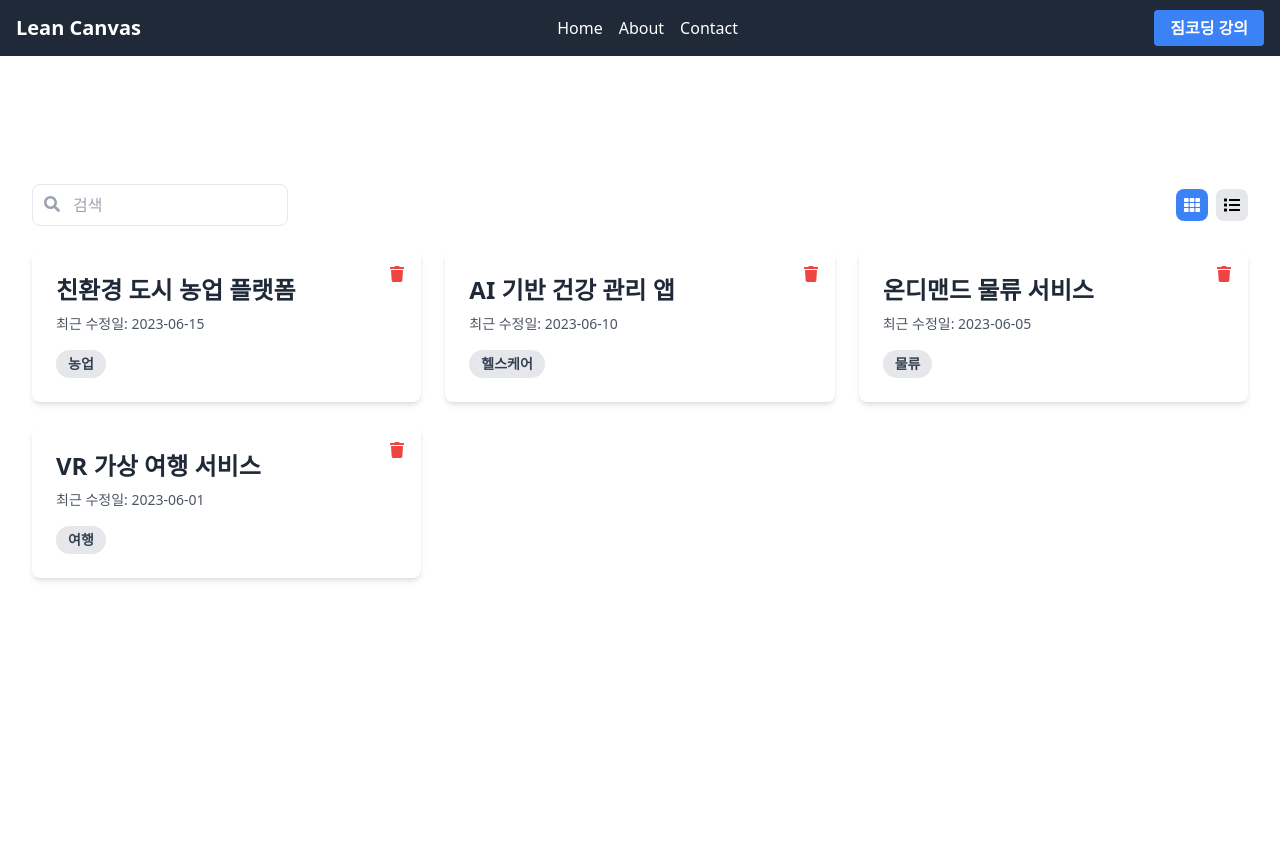
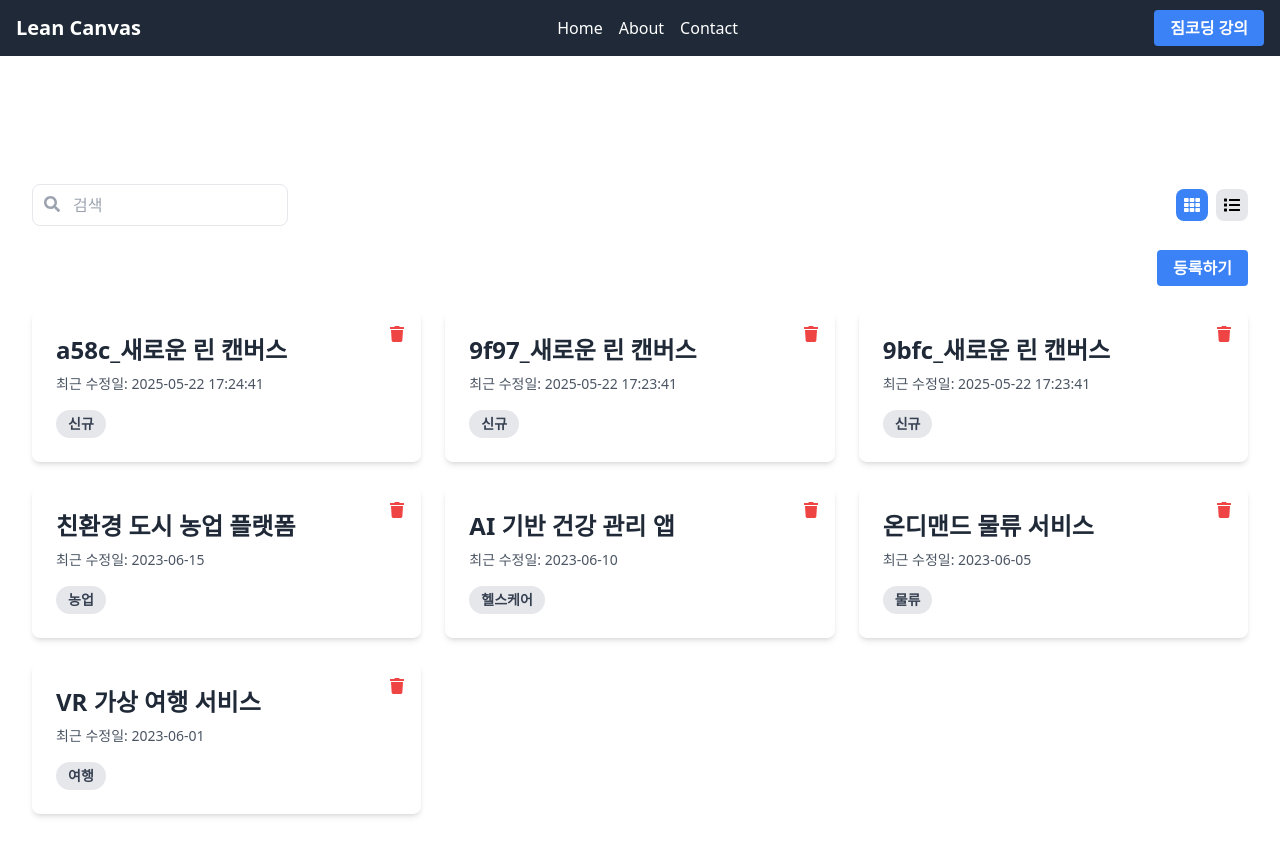
Before and after one commit to 864eun/Lean-Canvas-React, a React (Vite) app: page / in a window 1280 px wide. Shown: the top 856 px of the page. Before the commit the page ends 800 px from the top, so only its background shows below. Built offline with nearby package versions, Linux system fonts and the light colour scheme; data requests are answered from the project's data file.

Commit message:
Add:삭제 기능 추가

```diff
--- a/data/db.json
+++ b/data/db.json
@@ -23,6 +23,24 @@
       "title": "VR 가상 여행 서비스",
       "lastModified": "2023-06-01",
       "category": "여행"
+    },
+    {
+      "title": "9f97_새로운 린 캔버스",
+      "lastModified": "2025-05-22 17:23:41",
+      "category": "신규",
+      "id": 8
+    },
+    {
+      "title": "9bfc_새로운 린 캔버스",
+      "lastModified": "2025-05-22 17:23:41",
+      "category": "신규",
+      "id": 9
+    },
+    {
+      "title": "a58c_새로운 린 캔버스",
+      "lastModified": "2025-05-22 17:24:41",
+      "category": "신규",
+      "id": 10
     }
   ]
 }
--- a/package.json
+++ b/package.json
@@ -14,6 +14,7 @@
   },
   "dependencies": {
     "axios": "^1.9.0",
+    "dayjs": "^1.11.13",
     "json-server": "^0.17.4",
     "react": "^18.2.0",
     "react-dom": "^18.2.0",
--- a/src/api/canvas.js
+++ b/src/api/canvas.js
@@ -1,5 +1,27 @@
 import { canvases } from './http';
+import { v4 as uuidv4 } from 'uuid';
+import dayjs from 'dayjs';
 
 export function getCanvases(params) {
-  return canvases.get('/', { params });
+  const payload = Object.assign(
+    {
+      _sort: 'lastModified',
+      _order: 'desc',
+    },
+    params,
+  );
+  return canvases.get('/', { params: payload });
 }
+
+export function createCanvas() {
+  const newCanvas = {
+    title: uuidv4().substring(0, 4) + '_새로운 린 캔버스',
+    lastModified: dayjs().format('YYYY-MM-DD HH:mm:ss'),
+    category: '신규',
+  };
+  return canvases.post('/', newCanvas);
+}
+
+export async function deleteCanvas(id) {
+  await canvases.delete(`/${id}`);
+}
--- /dev/null
+++ b/src/components/TailwindCss/Button.jsx
@@ -0,0 +1,28 @@
+import { FaSpinner } from 'react-icons/fa';
+function Button({ loading = false, onClick, className, children }) {
+  const clazz = [
+    'bg-blue-500 hover:bg-blue-600 text-white font-bold py-1.5 px-4 rounded transition-colors duration-300 focus:outline-none focus:ring-2 focus:ring-blue-500 focus:ring-opacity-50',
+    className,
+  ].join(' ');
+
+  const handleClick = () => {
+    // onClick이 undefined 일 경우 아래 로직을 수행하지 않으면 에러를 방지할 수 있어요!
+    if (!onClick) {
+      return;
+    }
+    if (loading) {
+      return;
+    }
+    onClick();
+  };
+  return (
+    <button className={clazz} onClick={handleClick} disabled={loading}>
+      <span className="flex items-center justify-center">
+        {loading && <FaSpinner className="animate-spin mr-2" />}
+        {children}
+      </span>
+    </button>
+  );
+}
+
+export default Button;
--- a/src/pages/Home.jsx
+++ b/src/pages/Home.jsx
@@ -6,6 +6,9 @@ import { useEffect } from 'react';
 import { getCanvases } from '../api/canvas';
 import Loading from '../components/TailwindCss/Loading';
 import Error from '../components/TailwindCss/Error';
+import { createCanvas } from '../api/canvas';
+import Button from '../components/TailwindCss/Button';
+import { deleteCanvas } from '../api/canvas';
 
 function Home() {
   const [searchText, setSearchText] = useState();
@@ -31,8 +34,30 @@ function Home() {
     fetchData({ title_like: searchText });
   }, [searchText]);
 
-  const handleDeleteItem = id => {
-    setData(data.filter(item => item.id !== id));
+  const handleDeleteItem = async id => {
+    if (confirm('삭세하시겠습니까 ?') === false) {
+      return;
+    }
+    try {
+      await deleteCanvas(id);
+      fetchData({ title_like: searchText }); //전체 리스트 로딩
+    } catch (err) {
+      alert(err.message);
+    }
+  };
+
+  const [isLoadingCreate, setIsLoadingCreate] = useState(false);
+  const handleCreateCanvas = async () => {
+    try {
+      setIsLoadingCreate(true);
+      console.log('등록 버튼 클릭');
+      await createCanvas(); //등록
+      fetchData({ title_like: searchText }); //전체 리스트 로딩
+    } catch (err) {
+      alert(err.message);
+    } finally {
+      setIsLoadingCreate(false);
+    }
   };
 
   return (
@@ -40,6 +65,11 @@ function Home() {
       <div className="mb-6 flex flex-col sm:flex-row items-center justify-between">
         <SearchBar searchText={searchText} setSearchText={setSearchText} />
         <ViewToggle isGridView={isGridView} setIsGridView={setIsGridView} />
+      </div>
+      <div className="flex justify-end mb-6">
+        <Button onClick={handleCreateCanvas} loading={isLoadingCreate}>
+          등록하기
+        </Button>
       </div>
       {isLoading && <Loading />}
       {error && (
```
Also changed, not shown: 1 other file (tests, documents, lock files or other folders).
